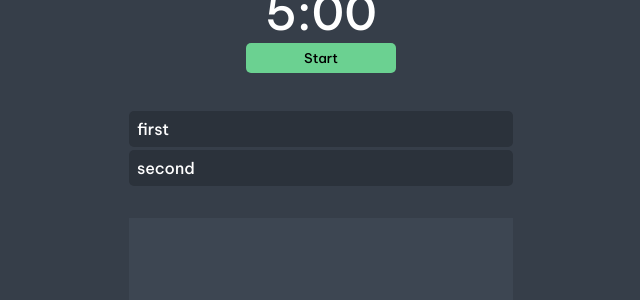
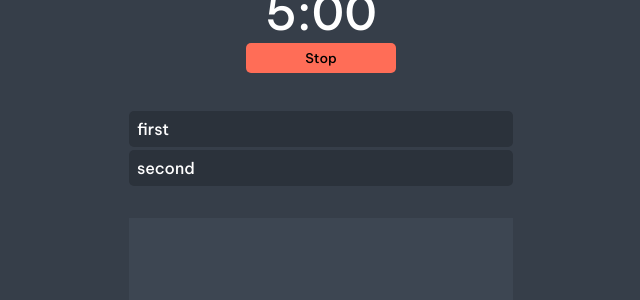
Before and after one commit to owenpete/streamvote, a Next.js app: page / in a window 1280 px wide. Both pictures are taken after a click on the button "Start". Shown: the top 300 px of the page, without its empty margins (351-991 px from the left). Built offline with nearby package versions, Linux system fonts and the light colour scheme; what tmi.js would draw is missing.

Commit message:
add functionality to toggle timer start and stop button

```diff
--- a/components/Timer.tsx
+++ b/components/Timer.tsx
@@ -1,8 +1,8 @@
 import { useState } from "react";
 
 interface Props{
-  isEnabled: boolean;
   isRunning: boolean;
+  setTimer: any;
 }
 
 const Timer = (props: Props) =>{
@@ -15,12 +15,14 @@ const Timer = (props: Props) =>{
           type='button'
           value='Stop'
           className='timer__stop timer__button'
+          onClick={()=>props.setTimer(false)}
         />
         :
         <input
           type='button'
           value='Start'
           className='timer__start timer__button'
+          onClick={()=>props.setTimer(true)}
         />
       }
     </div>
--- a/pages/index.tsx
+++ b/pages/index.tsx
@@ -18,6 +18,7 @@ const Home: NextPage = () => {
   const [chatData, setChatData] = useState<ChatData | undefined>(undefined);
   const [voteCategories, setVoteCategories] = useState<any>([]);
   const [leaderboard, setLeaderboard] = useState<any>([]);
+  const [isTimerRunning, setTimer] = useState<boolean>(false);
   useEffect(()=>{
     let timerFunc = setInterval(() => {
         setChatData({
@@ -37,8 +38,8 @@ const Home: NextPage = () => {
       </Head>
       <div className="main">
         <Timer
-          isEnabled={true}
-          isRunning={false}
+          isRunning={isTimerRunning}
+          setTimer={setTimer}
         />
         <Leaderboard
           leaderboard={['first', 'second']}
```
